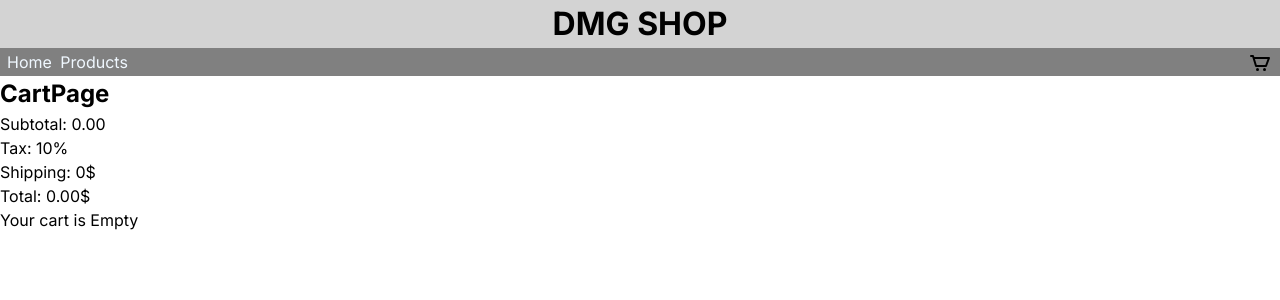
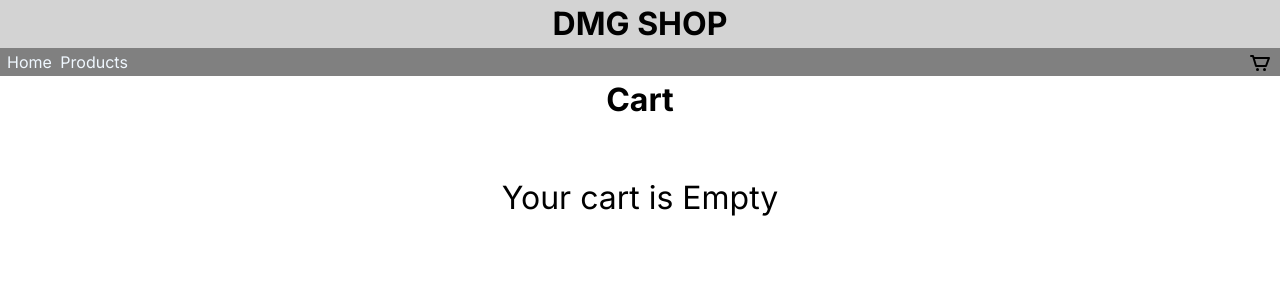
Before and after one commit to charlesdmg-hash/catalogo_de_productos_con_carrito, a React (Vite) app: page /cart in a window 1280 px wide. Shown: the top 300 px of the page. Built offline with nearby package versions, Linux system fonts and the light colour scheme.

Commit message:
Styling cart items, and cart items page, committing before doing changes of logic in quanitity selection logic

```diff
--- /dev/null
+++ b/src/components/CartItem/CartItem.css
@@ -0,0 +1,37 @@
+h2 {
+  font-size: 2rem;
+  text-align: center;
+}
+
+#cart-empty-msg {
+  margin-top: 50px;
+  text-align: center;
+  font-size: 2rem;
+}
+
+#cart-item-img {
+  width: 150px;
+  height: 150px;
+}
+
+#cart-item-info {
+  padding: 10px;
+}
+
+#cart-item-info > p {
+  padding: 2px;
+}
+
+#cart-item-info > button {
+  margin-top: 20px;
+}
+
+.cart-info {
+  display: flex;
+  font-size: 0.8rem;
+  text-align: center;
+  justify-content: space-around;
+  align-items: center;
+  padding: 10px;
+  margin: 10px;
+}
--- a/src/components/CartItem/CartItem.jsx
+++ b/src/components/CartItem/CartItem.jsx
@@ -1,16 +1,20 @@
-export default function CartItem(
-    {
-        item,
-        onRemove
-    }
-) {
-    return (
-        <>
-            <p>{ item.name }</p>
-            <p>{ item.price }</p>
-            <p>{ item.quantity }</p>
-            <p>Total: { item.price * item.quantity }</p>
-            <button onClick={() => onRemove( item.id )}> Remove from cart </button>
-        </>
-    )
+import "./CartItem.css";
+
+export default function CartItem({ item, onRemove }) {
+  return (
+    <div className="product-card">
+      <h2>{item.name}</h2>
+      <div className="cart-info">
+        <img id="cart-item-img" src={item.image} alt={item.name} />
+        <div id="cart-item-info">
+          <p>Price: {item.price}$</p>
+          <p>
+            <b>Total: {item.price * item.quantity}$</b>
+          </p>
+
+          <button onClick={() => onRemove(item.id)}> Remove from cart </button>
+        </div>
+      </div>
+    </div>
+  );
 }
--- a/src/components/ProductCard/ProductCard.css
+++ b/src/components/ProductCard/ProductCard.css
@@ -13,7 +13,7 @@
 .product-card-info {
   display: flex;
   font-size: 0.8rem;
-  text-align: justify;
+  text-align: center;
   align-items: center;
   padding: 10px;
   gap: 10px;
@@ -32,9 +32,9 @@ img {
 
 #description {
   max-height: 100px;
+  max-width: 230px;
   white-space: wrap; /* Prevents the text from wrapping to a new line */
   overflow: auto;
-  text-overflow: ellipsis;
 }
 
 #product-links {
--- a/src/pages/CartPage.jsx
+++ b/src/pages/CartPage.jsx
@@ -1,5 +1,6 @@
 import { useState, useContext } from "react";
 import { CartContext } from "../context/CartContext";
+import "../components/CartItem/CartItem.css";
 
 import CartItem from "../components/CartItem/CartItem";
 
@@ -60,15 +61,17 @@ export default function CartPage() {
 
   return (
     <>
-      <h2>CartPage</h2>
+      <h2>Cart</h2>
       {show_items}
-      <p>Subtotal: {subtotals.toFixed(2)}</p>
+
+      {cart.length === 0 ? (
+        <p id="cart-empty-msg"> Your cart is Empty</p>
+      ) : (
+        <>
+          <p>Subtotal: {subtotals.toFixed(2)}$</p>
           <p>Tax: {tax * 100}%</p>
           <p>Shipping: {shipping}$</p>
           <p>Total: {total.toFixed(2)}$</p>
-      {cart.length === 0 ? (
-        <p> Your cart is Empty</p>
-      ) : (
           <form onSubmit={(e) => submitHandler(e)}>
             <label htmlFor="quantity">Cantidad</label>
             <input
@@ -98,6 +101,7 @@ export default function CartPage() {
 
             <button type="submit"> Update Quantity </button>
           </form>
+        </>
       )}
     </>
   );
```
Lines whose indentation alone changed are shown as unchanged.
